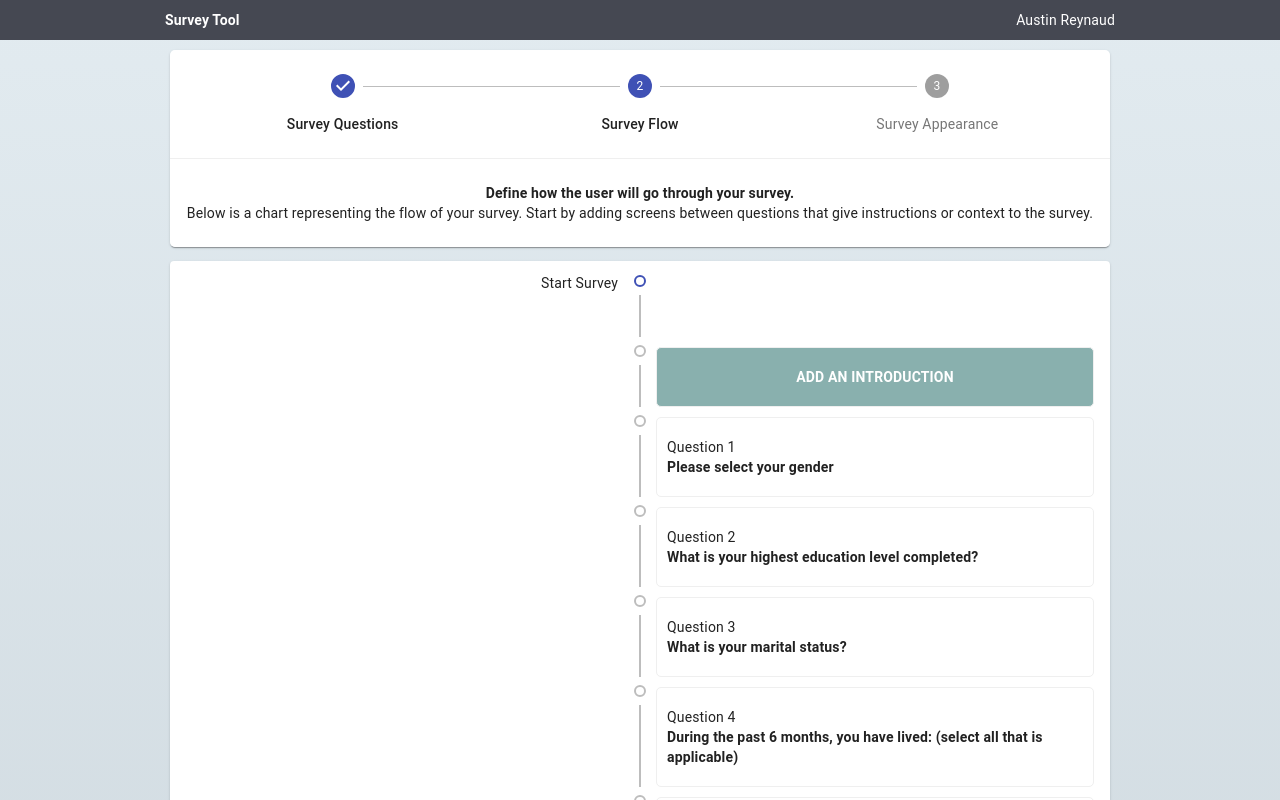
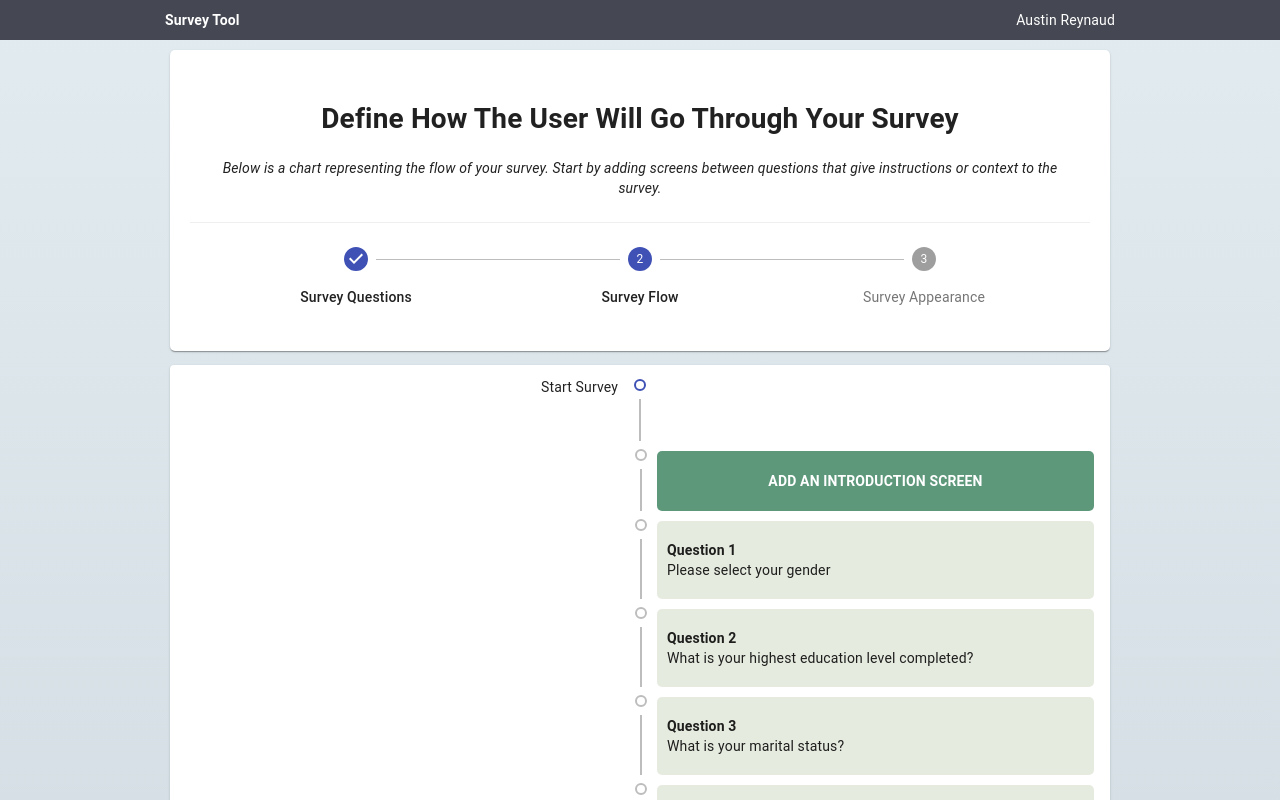
Before and after one commit to austin-rey/react-survey, a React (Create React App) app: page / in a window 1280 px wide. Shown: the top 800 px of the page. Built offline with nearby package versions, Linux system fonts and the light colour scheme.

Commit message:
Adjusted styling across all container components and modified the stepper component to have a header and subtext per step

```diff
--- a/src/App.js
+++ b/src/App.js
@@ -8,7 +8,6 @@ import SurveyFlow from './containers/SurveyFlow'
 
 import Alerts from './components/Alerts';
 import Navigation from './components/Navigation';
-import StepperBar from './components/StepperBar'
 
 import {makeStyles} from '@material-ui/core/styles';
 
@@ -20,7 +19,10 @@ import AlertsState from './context/alerts/alertsState';
 const useStyles = makeStyles((theme) => ({
   container: {
     padding: '10px',
-    // height: '100vh'
+    height: '100%',
+    display: 'flex',
+    alignItems: 'flex-start',
+    justifyContent: 'center'
   },
   app: {
     backgroundImage: 'linear-gradient(to top, #cfd9df 0%, #e2ebf0 100%)',
@@ -38,7 +40,6 @@ function App() {
           <Alerts/>
           <Navigation />
           <Container maxWidth="md" className={classes.container}>
-            <StepperBar/>
             {/* <CreateSurveyForm/> */}
             {/* <SurveyQuestions/> */}
             <SurveyFlow/>
--- a/src/components/FormButton.js
+++ b/src/components/FormButton.js
@@ -8,8 +8,12 @@ const FormButton = ({type, label, onClick, startIcon, variant}) => {
                 color={type}
                 startIcon={startIcon}
                 onClick={onClick}>
-                {label}
+                <strong>{label}</strong>
             </Button>
 }
 
 export default FormButton;
+
+// Delete - #CE3B40
+// Edit - #F2CC8F
+// Save - #5D987B
--- a/src/components/FormTextField.js
+++ b/src/components/FormTextField.js
@@ -6,7 +6,7 @@ import TextField from '@material-ui/core/TextField';
 
 const useStyles = makeStyles((theme) => ({
     textField: {
-        marginBottom: '10px'
+        marginBottom: '25px'
     }
 }));
 
--- a/src/components/StepperBar.js
+++ b/src/components/StepperBar.js
@@ -10,21 +10,22 @@ const useStyles = makeStyles((theme) => ({
   stepperContainer: {
       width: '100%',
       boxShadow: '0px 2px 1px -1px rgba(0,0,0,0.2), 0px 1px 1px 0px rgba(0,0,0,0.14), 0px 1px 3px 0px rgba(0,0,0,0.12)',
-      borderRadius: '5px'
+      borderRadius: '5px',
+      backgroundColor: '#fff',
+
+      padding: '20px'
     },
     stepper: {
+      borderBottomRightRadius: '5px',
+      borderBottomLeftRadius: '5px',
+      borderRadius: '0px'
+    },
+    instructions: {
       borderTopRightRadius: '5px',
       borderTopLeftRadius: '5px',
-      backgroundColor: '#fff',
-borderRadius: '0px'
-    },
-    instructions: {
-      borderTop: '1px solid #efefef',
+      borderBottom: '1px solid #efefef',
       padding: '10px',
       textAlign: 'center',
-      backgroundColor: '#fff',
-      borderBottomRightRadius: '5px',
-      borderBottomLeftRadius: '5px'
     },
 }));
 
@@ -35,30 +36,32 @@ function getSteps() {
 function getStepContent(step) {
   switch (step) {
     case 0:
-      return <p><strong>Define your survey questions.</strong><br/></p>;
+      return (
+        <>
+        <h1>Define Your Survey Questions</h1><p><i>Lorem ipsum dolor sit, amet consectetur adipisicing elit. Veniam, distinctio consequatur. Maxime voluptates tempore ratione, labore ipsam beatae, harum laborum, perferendis ut soluta totam aspernatur aperiam omnis dicta vel illo!</i></p></>
+        );
     case 1:
-      return <p><strong>Define how the user will go through your survey.</strong><br/> Below is a chart representing the flow of your survey. Start by adding screens between questions that give instructions or context to the survey. </p>;
+      return (
+        <>
+        <h1>Define How The User Will Go Through Your Survey</h1><p><i>Below is a chart representing the flow of your survey. Start by adding screens between questions that give instructions or context to the survey.</i></p></>
+        );
     case 2:
-      return <p><strong>Define how your survey will look to the end user.</strong><br/></p>;
+      return (
+        <>
+        <h1>Define how your survey will look to the end user.</h1><p><i>Lorem ipsum dolor sit, amet consectetur adipisicing elit. Veniam, distinctio consequatur. Maxime voluptates tempore ratione, labore ipsam beatae, harum laborum, perferendis ut soluta totam aspernatur aperiam omnis dicta vel illo!</i></p></>
+        );
     default:
       return <p><strong></strong><br/></p>;
   }
 }
 
-const StepperBar = props => {
+const StepperBar = ({step}) => {
     const classes = useStyles();
-    const [activeStep, setActiveStep] = useState(1);
+    const [activeStep, setActiveStep] = useState(step);
     const steps = getSteps();
 
     return (
         <div className={classes.stepperContainer}>
-          <Stepper className={classes.stepper} activeStep={activeStep} alternativeLabel>
-            {steps.map((label) => (
-              <Step key={label}>
-                <StepLabel>{label}</StepLabel>
-              </Step>
-            ))}
-          </Stepper>
           <div>
             {activeStep === steps.length ? (
               <div className={classes.instructions}>
@@ -70,6 +73,13 @@ const StepperBar = props => {
               </div>
             )}
           </div>
+          <Stepper className={classes.stepper} activeStep={activeStep} alternativeLabel>
+            {steps.map((label) => (
+              <Step key={label}>
+                <StepLabel>{label}</StepLabel>
+              </Step>
+            ))}
+          </Stepper>
         </div>
       );
 }
--- a/src/containers/SurveyFlow.js
+++ b/src/containers/SurveyFlow.js
@@ -10,6 +10,7 @@ import { Paper } from '@material-ui/core';
 import {Timeline,TimelineItem,TimelineSeparator,TimelineConnector,TimelineContent,TimelineDot} from '@material-ui/lab';
 
 import FormButton from '../components/FormButton';
+import StepperBar from '../components/StepperBar'
 
 import SurveyContext from '../context/surveys/surveyContext';
 import AlertsContext from '../context/alerts/alertsContext';
@@ -17,17 +18,18 @@ import AlertsContext from '../context/alerts/alertsContext';
 const useStyles = makeStyles((theme) => ({
     timelineContent: {
         padding: '5px 10px',
-        border: '1px solid #efefef',
         borderRadius: '5px',
         marginLeft: '10px',
-        marginTop: '10px'
+        marginTop: '10px',
+        backgroundColor: '#E6EBE0'
     },
     timelineContentButton: {
         display: 'flex',
         alignItems: 'center',
         justifyContent: 'center',
-        backgroundColor: '#89B0AE',
-        color: '#fff'
+        backgroundColor: '#5D987B',
+        color: '#fff',
+        cursor: 'pointer'
     },
     alignLeft : {
         flexDirection:'row-reverse',
@@ -43,9 +45,13 @@ const SurveyFlow = () => {
     const {setAlert} = alertsContext;
     const {survey} = surveyContext;
 
+    const addScreen = (e) => {console.log('Add Screen')};
+
+
     const classes = useStyles();
     return (
         <div>
+             <StepperBar step={1}/>
             <Paper>
                 <Timeline align="left">
                     <TimelineItem className={classes.alignLeft}>
@@ -60,8 +66,8 @@ const SurveyFlow = () => {
                             <TimelineDot variant="outlined"/>
                             <TimelineConnector />
                         </TimelineSeparator>
-                        <TimelineContent className={clsx(classes.timelineContent, classes.timelineContentButton)}>
-                           <strong>ADD AN INTRODUCTION</strong>
+                        <TimelineContent className={clsx(classes.timelineContent, classes.timelineContentButton)} onClick={addScreen}>
+                           <strong>ADD AN INTRODUCTION SCREEN</strong>
                         </TimelineContent>
                     </TimelineItem>
                     {survey.questions.map((question,i) => (
@@ -72,7 +78,7 @@ const SurveyFlow = () => {
                                 <TimelineConnector />
                             </TimelineSeparator>
                             <TimelineContent className={classes.timelineContent}>
-                                <p>Question {question.id}<br/> <strong>{question.title}</strong></p>
+                                <p><strong>Question {question.id}</strong><br/>{question.title}</p>
                             </TimelineContent>
                         </TimelineItem>
                     </>
@@ -82,8 +88,8 @@ const SurveyFlow = () => {
                             <TimelineDot variant="outlined"/>
                             <TimelineConnector />
                         </TimelineSeparator>
-                        <TimelineContent className={clsx(classes.timelineContent, classes.timelineContentButton)}>
-                           <strong>ADD AN ENDING</strong>
+                        <TimelineContent className={clsx(classes.timelineContent, classes.timelineContentButton)} onClick={addScreen}>
+                           <strong>ADD AN ENDING SCREEN</strong>
                         </TimelineContent>
                     </TimelineItem>
                     <TimelineItem className={classes.alignLeft}>
--- a/src/containers/createSurveyForm.js
+++ b/src/containers/createSurveyForm.js
@@ -10,22 +10,28 @@ import SurveyContext from '../context/surveys/surveyContext';
 import AlertsContext from '../context/alerts/alertsContext';
 
 const useStyles = makeStyles((theme) => ({
+    root: {
+        height: 'calc(100vh - 60px);',
+        width: '66%',
+        display: 'flex',
+        alignItems: 'center',
+        justifyContent: 'center',
+    },
     paper: {
         textAlign: 'center',
-        // padding: '20px 10px',
-        height: '300px',
-        display: 'flex',
-        flexDirection: 'column',
-        alignItems: 'center',
-        justifyContent: 'space-evenly',
+        padding: '20px',
+        width: '100%',
+        marginBottom: '60px',
 
     },
     formContainer: {
         display: 'flex',
         flexDirection: 'column',
-        justifyContent: 'space-between',
-        width: '66%'
+        height: '300px'
     },
+    subtext: {
+        padding: '10px'
+    }
 }));
 
 const CreateSurveyForm = () => {
@@ -57,8 +63,10 @@ const CreateSurveyForm = () => {
     const classes = useStyles();
 
     return (
-        <Paper className={classes.paper}>
-            <h1>Survey Tool</h1>
+        <div className={classes.root}>
+ <Paper className={classes.paper}>
+            <h1>Create Your Survey</h1>
+            <p className={classes.subtext}><i>Lorem ipsum dolor sit amet consectetur adipisicing elit. Asperiores dicta fugit et nobis modi ut accusamus dolores distinctio ad atque neque voluptatibus nostrum temporibus, aliquid delectus iure provident quis sequi?</i></p>
             <div className={classes.formContainer}>
                 <FormTextField
                     label="Add a name"
@@ -82,6 +90,8 @@ const CreateSurveyForm = () => {
             </div>
 
         </Paper>
+        </div>
+
     )
 }
 
--- a/src/containers/surveyQuestion.js
+++ b/src/containers/surveyQuestion.js
@@ -45,7 +45,8 @@ const useStyles = makeStyles((theme) => ({
       },
       listItem: {
           backgroundColor: '#E6EBE0',
-          marginBottom: '5px'
+          marginBottom: '5px',
+          borderRadius: '5px'
       },
       cardActions: {
         backgroundColor: '#F0EFEB',
@@ -60,6 +61,10 @@ const useStyles = makeStyles((theme) => ({
         marginTop: '0px',
         width: '50vw'
       },
+      questionType: {
+          color: '#5E5E5E',
+          fontWeight: 'bold'
+      }
 }));
 
 const SurveyQuestion = ({question, number}) => {
@@ -102,11 +107,10 @@ const SurveyQuestion = ({question, number}) => {
                 <CardHeader
                     className={classes.cardHeader}
                     title={`Question ${number}`}
-                    subheader={question.type}
                 />
                 <CardContent>
                     <p>
-                    {question.title}
+                    <span className={classes.questionType}>{question.type}</span> - {question.title}
                     </p>
                     <List className={classes.answerList}>
                         {question.answers.map((answer, i) => (
--- a/src/containers/surveyQuestions.js
+++ b/src/containers/surveyQuestions.js
@@ -9,21 +9,28 @@ import SurveyContext from '../context/surveys/surveyContext';
 import NewSurveyQuestion from './EditSurveyQuestion';
 import SurveyQuestion from './SurveyQuestion';
 import FormButton from '../components/FormButton';
+import StepperBar from '../components/StepperBar'
 
 const useStyles = makeStyles((theme) => ({
     root: {
-      display: 'flex'
+        width: '100%'
     },
     paper: {
-        minHeight: '200px',
+        padding: '30px',
         display: 'flex',
         flexDirection: 'column',
         alignItems: 'center',
         justifyContent: 'center',
-        marginTop: '10px'
+        marginTop: '10px',
+        textAlign: 'center'
+    },
+    subText: {
+        padding: '10px',
+        borderBottom: '1px solid #efefef'
     },
     buttonContainer: {
         display: 'flex',
+        padding: '10px',
         width: '70%',
         justifyContent: 'space-evenly'
     }
@@ -49,7 +56,8 @@ const SurveyQuestions = () => {
         showNewQuestionCard(true);
     }
     return (
-        <div>
+        <div className={classes.root}>
+            <StepperBar step={0}/>
             {survey.questions.map((question,i) => (
                  <SurveyQuestion number={i+1} key={i} question={question}/>
              ))}
@@ -58,6 +66,7 @@ const SurveyQuestions = () => {
             ?<NewSurveyQuestion type={questionType} />
             :<Paper className={classes.paper}>
                 <h2>Add a Question</h2>
+                <p className={classes.subText}><i>Lorem ipsum dolor sit amet, consectetur adipisicing elit. Consectetur incidunt blanditiis aliquid, quidem aliquam dolore voluptas eius accusantium recusandae. Voluptatem sint libero culpa fugiat velit temporibus, sit delectus beatae est?</i></p>
                 <div className={classes.buttonContainer}>
                     <FormButton
                         type="primary"
@@ -80,9 +89,6 @@ const SurveyQuestions = () => {
                 </div>
             </Paper>
             }
-
-
-
         </div>
     )
 }
```
